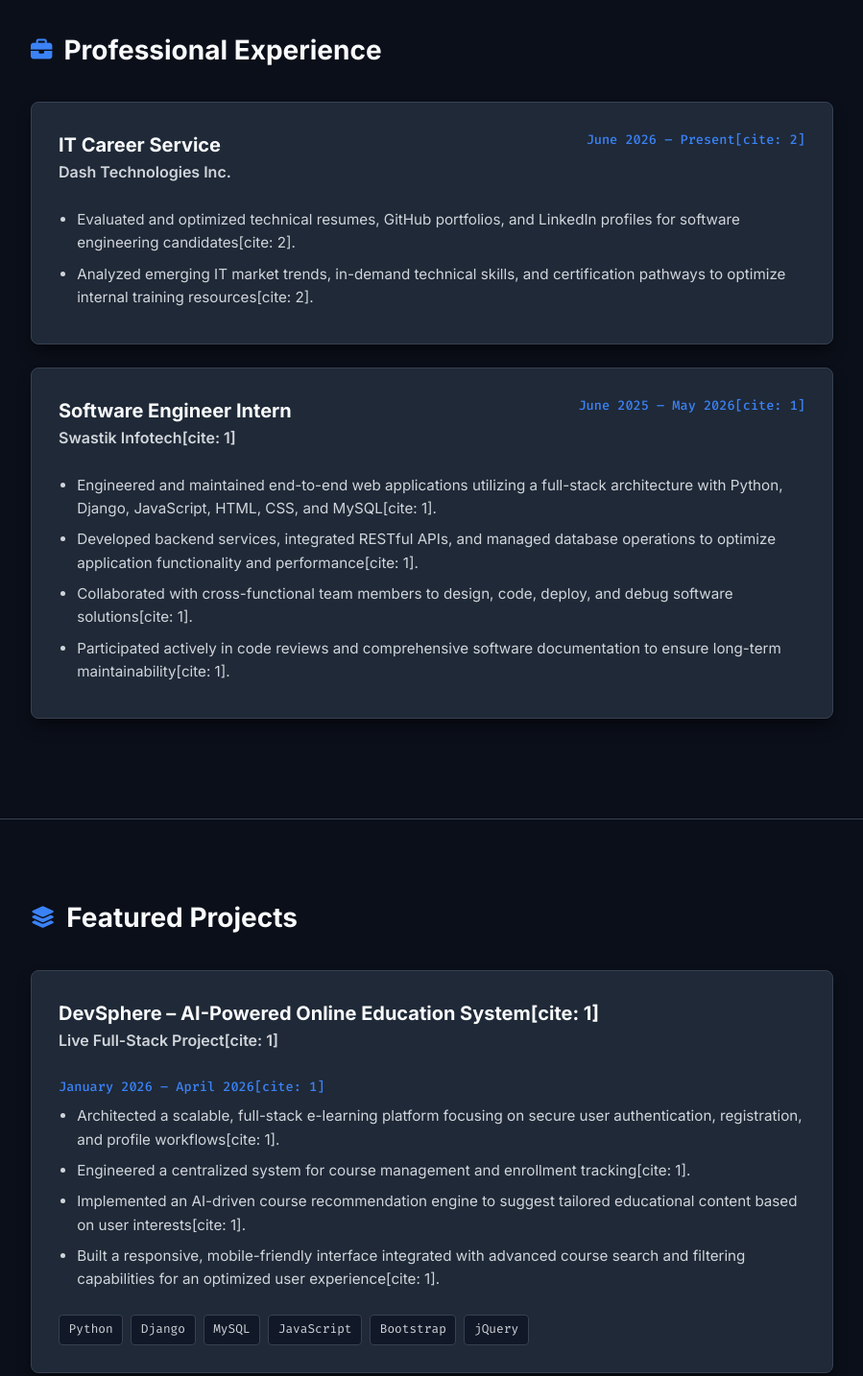
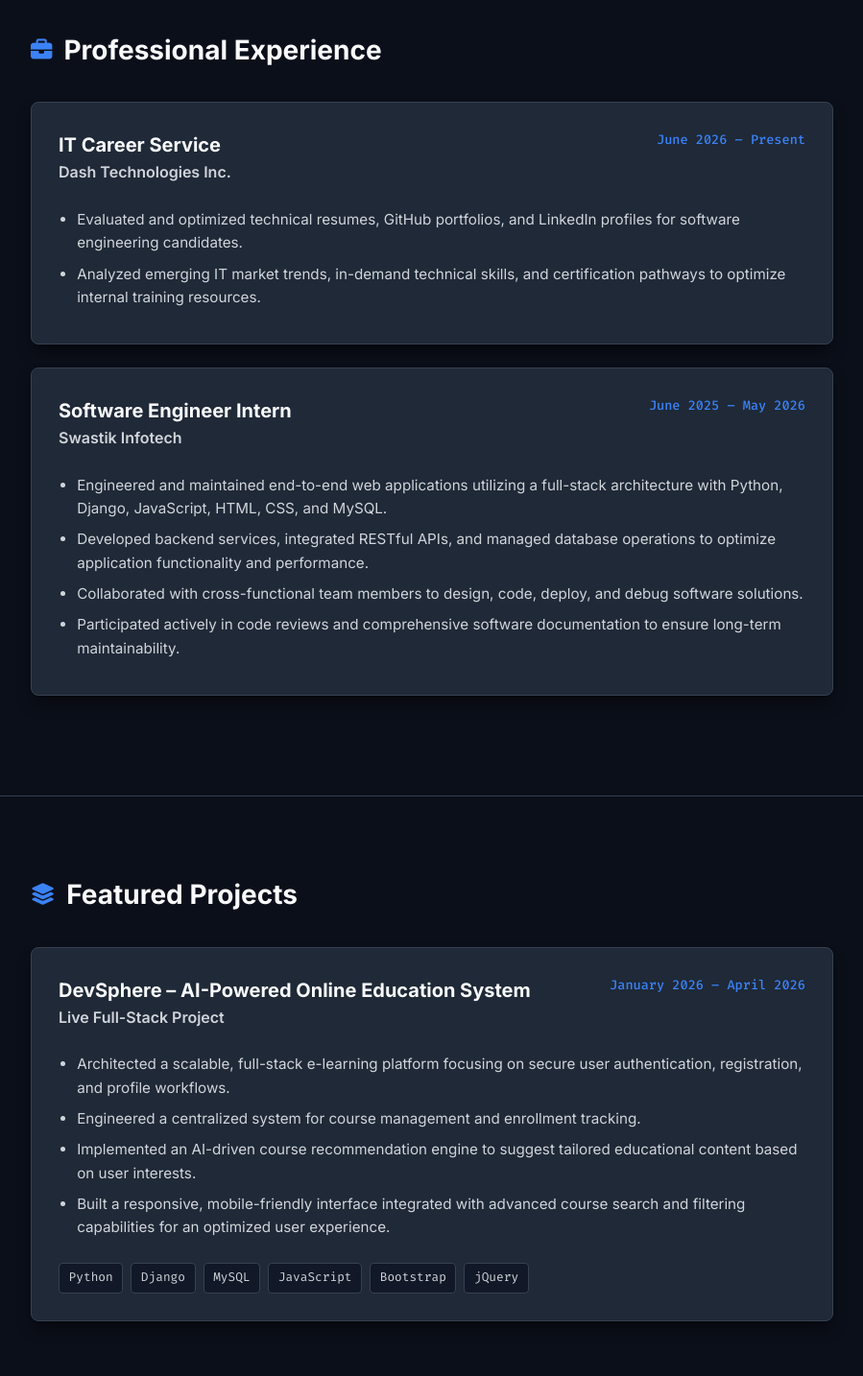
Before and after one commit to ashishbmakwana8-creator/portfolio, a plain HTML site: page index.html in a window 1280 px wide. Shown: the part 1160-2594 px from the top of the page at 96% size, without its empty margins (190-1089 px from the left). Drawn offline with Linux system fonts and the light colour scheme.

Commit message:
Update index.html

```diff
--- a/index.html
+++ b/index.html
@@ -213,7 +213,7 @@
                 <i class="fa-solid fa-terminal">&nbsp;</i>Full Stack Software Engineer
             </div>
             <h1>Building scalable web architectures & systems.</h1>
-            <p>Current MSc IT (IMS & Cloud Technology) student and BCA graduate[cite: 1]. Experienced in building and deploying end-to-end web apps with Python, Django, JavaScript, and MySQL[cite: 1].</p>
+            <p>Current MSc IT (IMS & Cloud Technology) student and BCA graduate. Experienced in building and deploying end-to-end web apps with Python, Django, JavaScript, and MySQL.</p>
             <div class="btn-group">
                 <a href="#projects" class="btn btn-primary">View Projects</a>
                 <a href="mailto:ashishbmakwana8@gmail.com" class="btn btn-outline"><i class="fa-regular fa-envelope"></i> Get in Touch</a>
@@ -266,11 +266,11 @@
                         <div class="card-title">IT Career Service</div>
                         <span class="card-subtitle">Dash Technologies Inc.</span>
                     </div>
-                    <span class="card-date">June 2026 – Present[cite: 2]</span>
+                    <span class="card-date">June 2026 – Present</span>
                 </div>
                 <ul class="bullet-list">
-                    <li>Evaluated and optimized technical resumes, GitHub portfolios, and LinkedIn profiles for software engineering candidates[cite: 2].</li>
-                    <li>Analyzed emerging IT market trends, in-demand technical skills, and certification pathways to optimize internal training resources[cite: 2].</li>
+                    <li>Evaluated and optimized technical resumes, GitHub portfolios, and LinkedIn profiles for software engineering candidates.</li>
+                    <li>Analyzed emerging IT market trends, in-demand technical skills, and certification pathways to optimize internal training resources.</li>
                 </ul>
             </div>
 
@@ -278,15 +278,15 @@
                 <div class="card-header">
                     <div>
                         <div class="card-title">Software Engineer Intern</div>
-                        <span class="card-subtitle">Swastik Infotech[cite: 1]</span>
+                        <span class="card-subtitle">Swastik Infotech</span>
                     </div>
-                    <span class="card-date">June 2025 – May 2026[cite: 1]</span>
+                    <span class="card-date">June 2025 – May 2026</span>
                 </div>
                 <ul class="bullet-list">
-                    <li>Engineered and maintained end-to-end web applications utilizing a full-stack architecture with Python, Django, JavaScript, HTML, CSS, and MySQL[cite: 1].</li>
-                    <li>Developed backend services, integrated RESTful APIs, and managed database operations to optimize application functionality and performance[cite: 1].</li>
-                    <li>Collaborated with cross-functional team members to design, code, deploy, and debug software solutions[cite: 1].</li>
-                    <li>Participated actively in code reviews and comprehensive software documentation to ensure long-term maintainability[cite: 1].</li>
+                    <li>Engineered and maintained end-to-end web applications utilizing a full-stack architecture with Python, Django, JavaScript, HTML, CSS, and MySQL.</li>
+                    <li>Developed backend services, integrated RESTful APIs, and managed database operations to optimize application functionality and performance.</li>
+                    <li>Collaborated with cross-functional team members to design, code, deploy, and debug software solutions.</li>
+                    <li>Participated actively in code reviews and comprehensive software documentation to ensure long-term maintainability.</li>
                 </ul>
             </div>
         </div>
@@ -300,16 +300,16 @@
             <div class="card">
                 <div class="card-header">
                     <div>
-                        <div class="card-title">DevSphere – AI-Powered Online Education System[cite: 1]</div>
-                        <span class="card-subtitle">Live Full-Stack Project[cite: 1]</span>
+                        <div class="card-title">DevSphere – AI-Powered Online Education System</div>
+                        <span class="card-subtitle">Live Full-Stack Project</span>
                     </div>
-                    <span class="card-date">January 2026 – April 2026[cite: 1]</span>
+                    <span class="card-date">January 2026 – April 2026</span>
                 </div>
                 <ul class="bullet-list" style="margin-bottom: 1.5rem;">
-                    <li>Architected a scalable, full-stack e-learning platform focusing on secure user authentication, registration, and profile workflows[cite: 1].</li>
-                    <li>Engineered a centralized system for course management and enrollment tracking[cite: 1].</li>
-                    <li>Implemented an AI-driven course recommendation engine to suggest tailored educational content based on user interests[cite: 1].</li>
-                    <li>Built a responsive, mobile-friendly interface integrated with advanced course search and filtering capabilities for an optimized user experience[cite: 1].</li>
+                    <li>Architected a scalable, full-stack e-learning platform focusing on secure user authentication, registration, and profile workflows.</li>
+                    <li>Engineered a centralized system for course management and enrollment tracking.</li>
+                    <li>Implemented an AI-driven course recommendation engine to suggest tailored educational content based on user interests.</li>
+                    <li>Built a responsive, mobile-friendly interface integrated with advanced course search and filtering capabilities for an optimized user experience.</li>
                 </ul>
                 <div class="tag-group">
                     <span class="tag">Python</span>
@@ -332,21 +332,21 @@
                 <div class="card-header">
                     <div>
                         <div class="card-title">Master of Science in Information Technology</div>
-                        <span class="card-subtitle">Gujarat University (IMS & Cloud Technology)[cite: 1]</span>
+                        <span class="card-subtitle">Gujarat University (IMS & Cloud Technology)</span>
                     </div>
-                    <span class="card-date">August 2026 – Present[cite: 1]</span>
+                    <span class="card-date">August 2026 – Present</span>
                 </div>
             </div>
 
             <div class="card">
                 <div class="card-header">
                     <div>
-                        <div class="card-title">Bachelor of Computer Applications (BCA)[cite: 1]</div>
-                        <span class="card-subtitle">Gujarat University[cite: 1]</span>
+                        <div class="card-title">Bachelor of Computer Applications (BCA)</div>
+                        <span class="card-subtitle">Gujarat University</span>
                     </div>
-                    <span class="card-date">August 2023 – May 2026[cite: 1]</span>
+                    <span class="card-date">August 2023 – May 2026</span>
                 </div>
-                <p style="margin-top: 0.5rem; font-size: 0.95rem; font-weight: 500;">Cumulative CGPA: 7.47[cite: 1]</p>
+                <p style="margin-top: 0.5rem; font-size: 0.95rem; font-weight: 500;">Cumulative CGPA: 7.47</p>
             </div>
         </div>
     </section>
```
